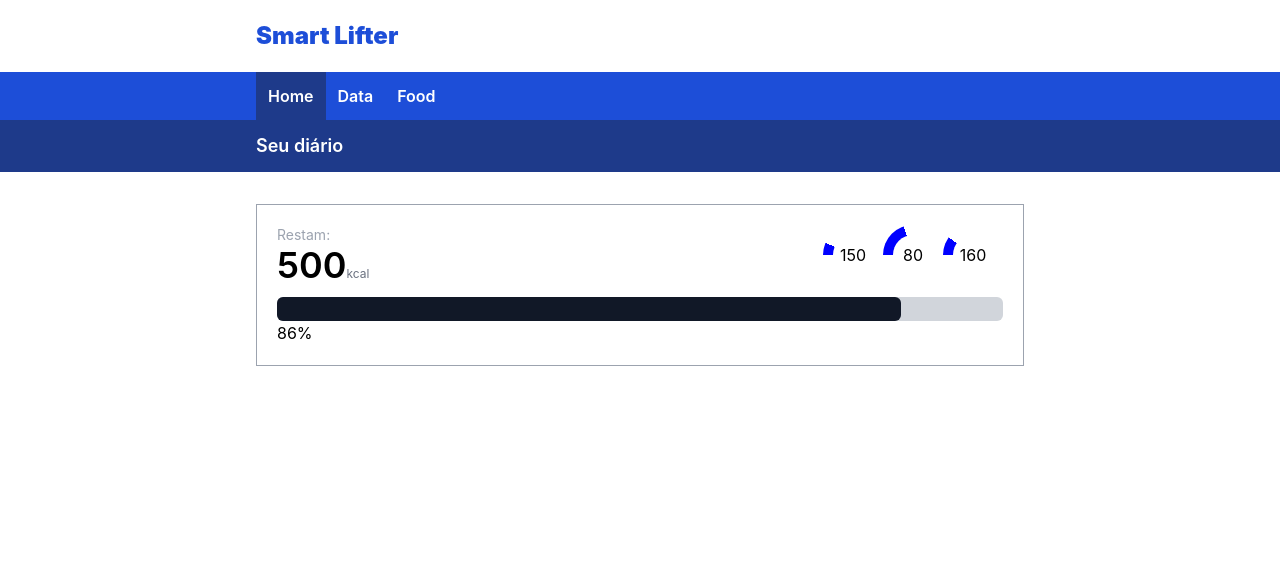
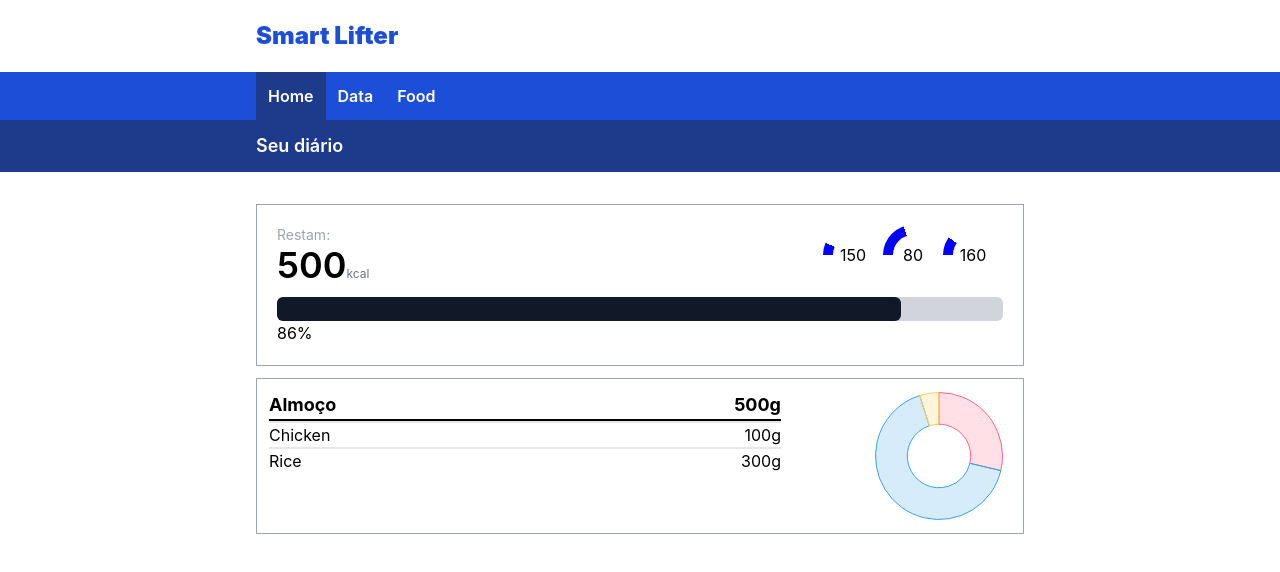
Before and after one commit to PedroSpelta/Fitness, a Next.js app: page /home in a window 1280 px wide. Shown: the top 572 px of the page. Built offline with nearby package versions, Linux system fonts and the light colour scheme.

Commit message:
card de uma refeiçao

```diff
--- a/components/Daily.tsx
+++ b/components/Daily.tsx
@@ -1,5 +1,6 @@
 import React, { useState } from "react";
 import { containerWidth } from "../libs/containers";
+import FoodDaily from "./FoodDaily";
 import MacroCircle from "./MacroCircle";
 
 function Daily() {
--- a/components/FoodCard.tsx
+++ b/components/FoodCard.tsx
@@ -0,0 +1,12 @@
+import React from 'react'
+import { borderColor } from '../styles/constants'
+
+function FoodCard() {
+  return (
+    <div className={`w-full border ${borderColor}`}>
+
+    </div>
+  )
+}
+
+export default FoodCard
--- a/components/FoodDaily.tsx
+++ b/components/FoodDaily.tsx
@@ -0,0 +1,108 @@
+import React from "react";
+import { borderColor } from "../styles/constants";
+import FoodIngredient from "./FoodIngredient";
+import { Doughnut } from "react-chartjs-2";
+import { Chart as ChartJS, ArcElement, Tooltip, Legend } from "chart.js";
+
+ChartJS.register(ArcElement, Tooltip, Legend);
+
+const dougData = {
+  labels: ["Proteína", "Carboidrato", "Gordura"],
+  datasets: [
+    {
+      label: "# of Votes",
+      data: [12, 19, 3],
+      backgroundColor: [
+        "rgba(255, 99, 132, 0.2)",
+        "rgba(54, 162, 235, 0.2)",
+        "rgba(255, 206, 86, 0.2)",
+      ],
+      borderColor: [
+        "rgba(255, 99, 132, 1)",
+        "rgba(54, 162, 235, 1)",
+        "rgba(255, 206, 86, 1)",
+      ],
+      borderWidth: 1,
+    },
+  ],
+};
+
+const dougOptions = {
+  responsive: true,
+  plugins: {
+    legend: {
+      display: false,
+    },
+  },
+};
+
+function FoodDaily() {
+  const meal = [
+    {
+      name: "Chicken",
+      quantity: 100,
+      carb: 1,
+      prot: 30,
+      fat: 5,
+    },
+    {
+      name: "Rice",
+      quantity: 300,
+      carb: 80, // const;
+
+      prot: 5,
+      fat: 1,
+    },
+  ];
+
+  const dougData = {
+    labels: ["Proteína", "Carboidrato", "Gordura"],
+    datasets: [
+      {
+        label: "# of Votes",
+        data: [
+          meal.reduce((prev, cur) => prev + cur.prot, 0),
+          meal.reduce((prev, cur) => prev + cur.carb, 0),
+          meal.reduce((prev, cur) => prev + cur.fat, 0),
+        ],
+        backgroundColor: [
+          "rgba(255, 99, 132, 0.2)",
+          "rgba(54, 162, 235, 0.2)",
+          "rgba(255, 206, 86, 0.2)",
+        ],
+        borderColor: [
+          "rgba(255, 99, 132, 1)",
+          "rgba(54, 162, 235, 1)",
+          "rgba(255, 206, 86, 1)",
+        ],
+        borderWidth: 1,
+      },
+    ],
+  };
+
+  return (
+    <div
+      className={`w-full border max-w-3xl min-h-[156px] mt-3 p-3 relative`}
+      style={{ borderColor: borderColor }}
+    >
+      <div className="flex justify-between max-w-lg border-b-2 border-black">
+        <p className="font-bold text-lg">Almoço</p>
+        <p className="font-bold text-lg">500g</p>
+      </div>
+      {meal.map((ingredient, i) => (
+        <FoodIngredient key={i} ingredient={ingredient} />
+      ))}
+      <div
+        className="h-32 w-32 absolute right-5"
+        style={{
+          top: "50%",
+          transform: "translate(0, -50%)",
+        }}
+      >
+        <Doughnut data={dougData} options={dougOptions} />
+      </div>
+    </div>
+  );
+}
+
+export default FoodDaily;
--- /dev/null
+++ b/components/FoodIngredient.tsx
@@ -0,0 +1,20 @@
+import React from "react";
+
+interface IIngredient {
+  name: string;
+  carb: number;
+  prot: number;
+  fat: number;
+  quantity: number;
+}
+
+function FoodIngredient({ ingredient }: { ingredient: IIngredient }) {
+  return (
+    <div className="flex mr-10 border-t-2 justify-between max-w-lg items-center">
+      <p>{ingredient.name}</p>
+      <p>{ingredient.quantity}g</p>
+    </div>
+  );
+}
+
+export default FoodIngredient;
--- a/package.json
+++ b/package.json
@@ -8,8 +8,10 @@
     "lint": "next lint"
   },
   "dependencies": {
+    "chart.js": "^3.7.0",
     "next": "12.0.7",
     "react": "17.0.2",
+    "react-chartjs-2": "^4.0.0",
     "react-dom": "17.0.2"
   },
   "devDependencies": {
--- a/pages/home/index.tsx
+++ b/pages/home/index.tsx
@@ -1,6 +1,7 @@
 import type { NextPage } from "next";
 import React from "react";
 import Daily from "../../components/Daily";
+import FoodDaily from "../../components/FoodDaily";
 import Header from "../../components/Header";
 
 const index: NextPage = () => {
@@ -12,6 +13,7 @@ const index: NextPage = () => {
         </p>
       </div>
 		<Daily />
+    <FoodDaily />
   </div>;
 };
 
--- /dev/null
+++ b/styles/constants.ts
@@ -0,0 +1 @@
+export const borderColor: string = '#9CA3AF';
```
Also changed, not shown: 1 other file (tests, documents, lock files or other folders).
